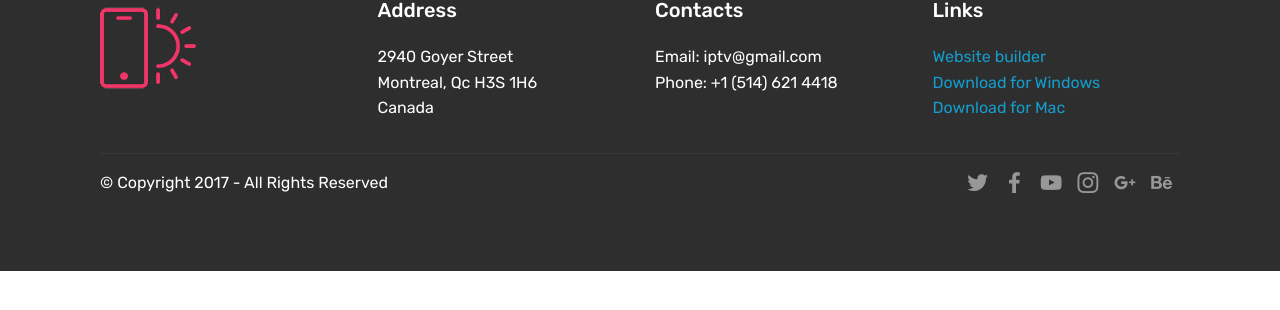
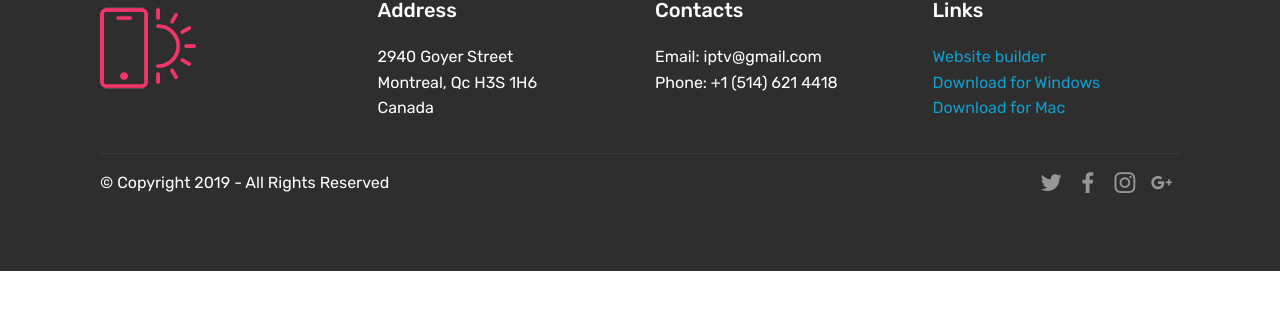
Before and after one commit to BassamAjam/iptv, a Jekyll site: the page built from README.md, in a window 1280 px wide. Shown: the part 108-418 px from the top of the page. Built offline with Jekyll 4.4.1, drawn with Linux system fonts in a browser that asks for light colours; some web fonts are replaced; our own code applies the rules of GitHub Pages for plain Markdown files.

Commit message:
update project

```diff
--- a/_includes/footer.html
+++ b/_includes/footer.html
@@ -4,7 +4,7 @@
             <div class="col-12 col-md-3">
                 <div class="media-wrap">
                     <a href="https://mobirise.com/">
-                        <img src="assets/images/logo2.png" alt="Mobirise">
+                        <img src="../assets/images/logo2.png" alt="Mobirise">
                     </a>
                 </div>
             </div>
@@ -27,9 +27,9 @@
                     Links
                 </h5>
                 <p class="mbr-text">
-                    <a class="text-primary" href="https://mobirise.com/">Website builder</a>
-                    <br><a class="text-primary" href="https://mobirise.com/mobirise-free-win.zip">Download for Windows</a>
-                    <br><a class="text-primary" href="https://mobirise.com/mobirise-free-mac.zip">Download for Mac</a>
+                    <a class="text-primary" href="#">Website builder</a>
+                    <br><a class="text-primary" href="#">Download for Windows</a>
+                    <br><a class="text-primary" href="#">Download for Mac</a>
                 </p>
             </div>
         </div>
@@ -42,7 +42,7 @@
             <div class="media-container-row mbr-white">
                 <div class="col-sm-6 copyright">
                     <p class="mbr-text mbr-fonts-style display-7">
-                        © Copyright 2017 - All Rights Reserved
+                        © Copyright 2019 - All Rights Reserved
                     </p>
                 </div>
                 <div class="col-md-6">
@@ -58,11 +58,6 @@
                             </a>
                         </div>
                         <div class="soc-item">
-                            <a href="https://www.youtube.com/c/mobirise" target="_blank">
-                                <span class="socicon-youtube socicon mbr-iconfont mbr-iconfont-social"></span>
-                            </a>
-                        </div>
-                        <div class="soc-item">
                             <a href="https://instagram.com/mobirise" target="_blank">
                                 <span class="socicon-instagram socicon mbr-iconfont mbr-iconfont-social"></span>
                             </a>
@@ -70,11 +65,6 @@
                         <div class="soc-item">
                             <a href="https://plus.google.com/u/0/+Mobirise" target="_blank">
                                 <span class="socicon-googleplus socicon mbr-iconfont mbr-iconfont-social"></span>
-                            </a>
-                        </div>
-                        <div class="soc-item">
-                            <a href="https://www.behance.net/Mobirise" target="_blank">
-                                <span class="socicon-behance socicon mbr-iconfont mbr-iconfont-social"></span>
                             </a>
                         </div>
                     </div>
```
Also changed, not shown: assets/formoid/formoid.min.js.
